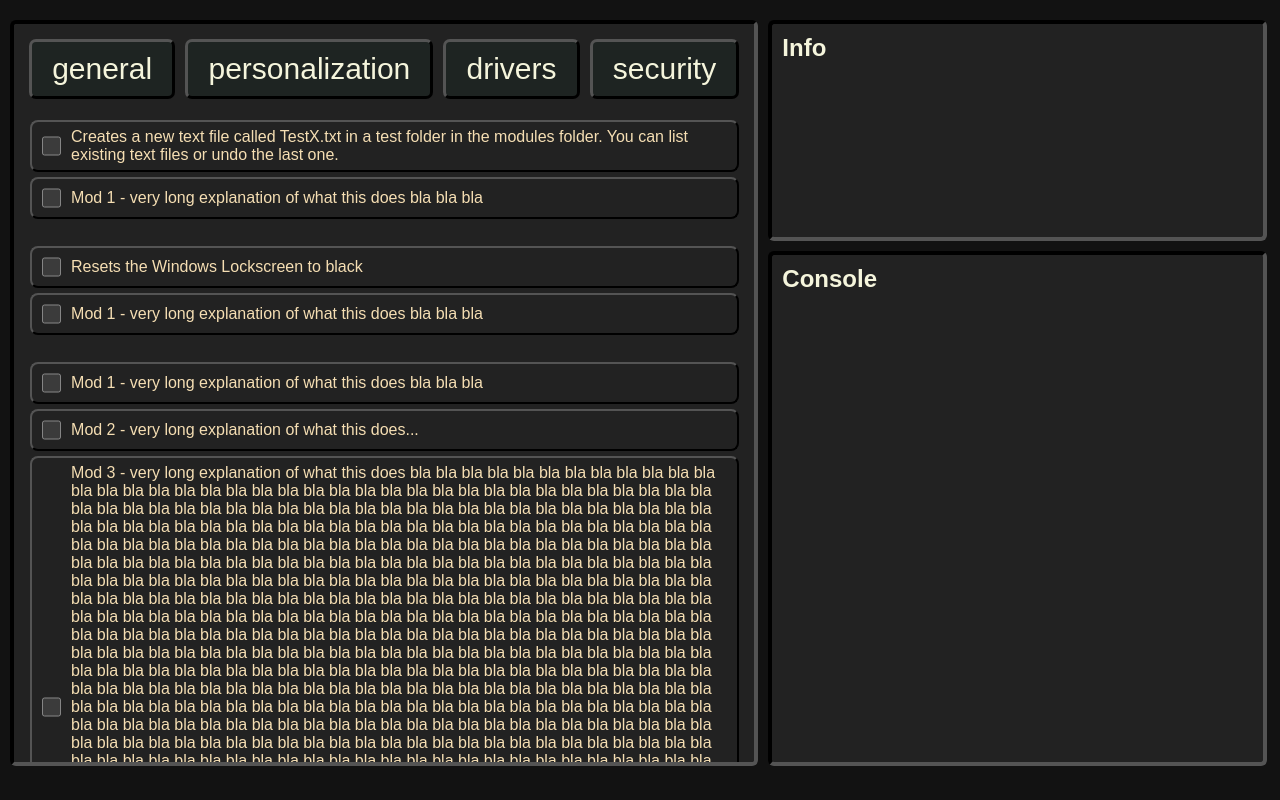
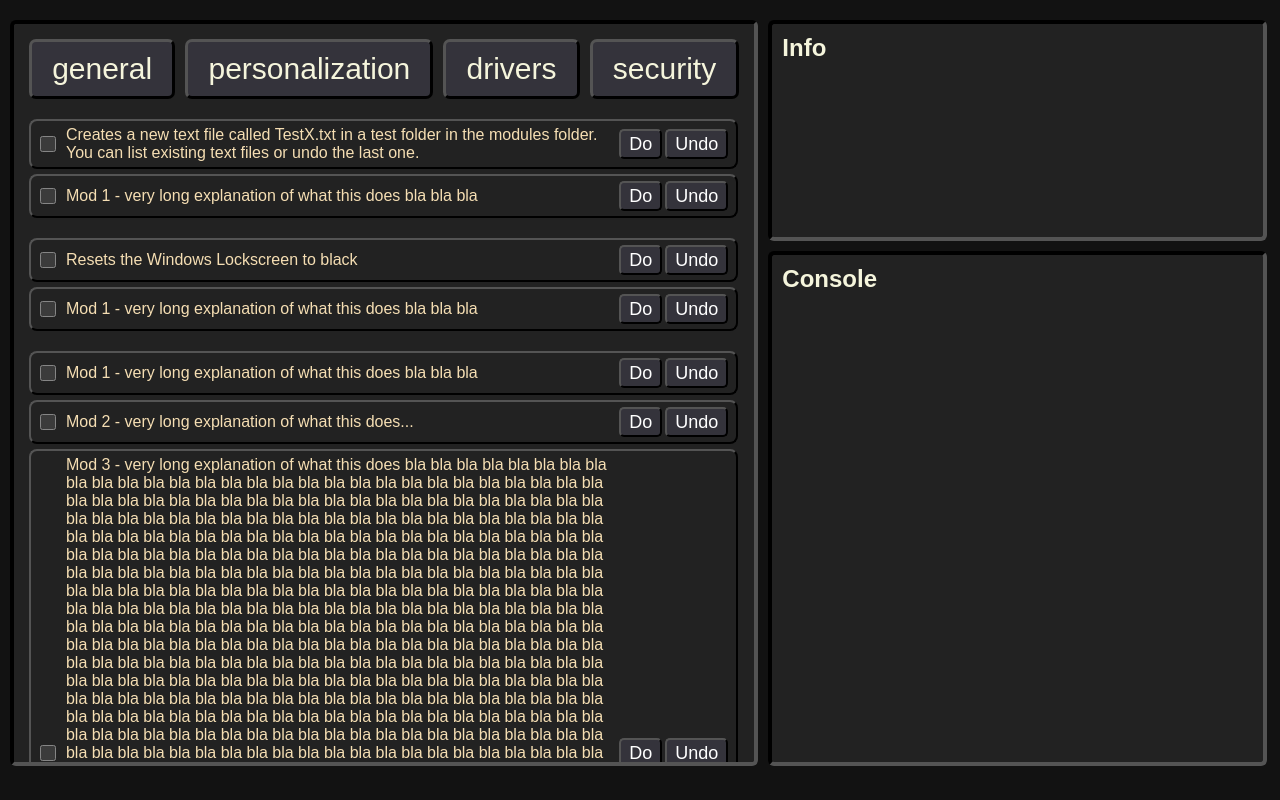
Before and after one commit to teo-lin/win-deploy, an Electron app: page interface/index.html in a window 1280 px wide. Drawn offline with Linux system fonts and the light colour scheme.

Commit message:
do-undo buttons

```diff
--- a/interface/panel1.js
+++ b/interface/panel1.js
@@ -30,13 +30,13 @@ function generateHtml(jsonData) {
 function generateModsList(jsonData, tabName) {
     const checkboxesDiv = document.createElement("div")
     jsonData.forEach((checkbox) => {
-        const checkboxElement = createModElement(checkbox, tabName)
+        const checkboxElement = addModElement(checkbox, tabName)
         checkboxesDiv.appendChild(checkboxElement)
     })
     return checkboxesDiv.querySelectorAll(".mod")
 }
 
-function createModElement(checkbox, tabName) {
+function addModElementOld(checkbox, tabName) {
     const checkboxElement = document.createElement("div")
     checkboxElement.classList.add("mod")
     checkboxElement.innerHTML = `
@@ -44,6 +44,18 @@ function createModElement(checkbox, tabName) {
       <label for="${checkbox.id}">${checkbox.info}</label>
     `
     return checkboxElement
+}
+
+function addModElement(checkbox, tabName) {
+    const modElement = document.createElement("div")
+    modElement.classList.add("mod")
+    modElement.innerHTML = `
+      <input type="checkbox" id="${checkbox.file}" data-tab-name="${tabName}">
+      <label for="${checkbox.id}">${checkbox.info}</label>
+      <button class="modbutton" onclick="applyMod('${checkbox.file}')">Do</button>
+      <button class="modbutton" onclick="undoMod('${checkbox.file}')">Undo</button>
+    `
+    return modElement
 }
 
 function attachEvents() {
@@ -67,6 +79,16 @@ function handleModMouseEnter(mod) {
     mod.hoverTimeout = setTimeout(() => {
         mod.dispatchEvent(mod.longHoverEvent)
     }, 1000)
+}
+
+function applyMod(modFile) {
+    // TODO: add code to apply the mod
+    console.log(`Applying mod ${modFile}...`)
+}
+
+function undoMod(modFile) {
+    // TODO: add code to undo the mod
+    console.log(`Undoing mod ${modFile}...`)
 }
 
 function handleLongHover(mod) {
--- a/interface/styles.css
+++ b/interface/styles.css
@@ -1,4 +1,5 @@
-html, body {
+html,
+body {
   height: 100%;
   margin: 0;
   font-family: Arial, sans-serif;
@@ -57,7 +58,7 @@ html, body {
   margin: 0;
   padding: 0;
   font-family: 'Courier New', Courier, monospace;
-  font-size: 12px;
+  font-size: 11px;
   color: powderblue;
 }
 
@@ -77,15 +78,15 @@ html, body {
   font-size: 30px;
   color: beige;
   margin: 5px;
-  background-color: #1e2422;
-  transition: background-color 0.2s ease;
+  background-color: #34333b;
   border-radius: 7px;
   height: 60px;
 }
 
 .tab button:hover,
-.mod:hover {
-  background-color: #363636;
+.modbutton:hover {
+  background-color: #341f17;
+  transition: background-color 0.2s ease;
 }
 
 .tab button.active {
@@ -97,10 +98,9 @@ html, body {
 .mod {
   color: dimgray;
   border-radius: 8px;
-  padding: 6px;
-  margin: 5px 15px 5px 0px;
+  padding: 5px;
+  margin: 5px 15px 0px 0px;
   align-content: center;
-  transition: background-color 0.2s;
 }
 
 .mod {
@@ -122,3 +122,18 @@ html, body {
   display: inline-block;
   width: 100%;
 }
+
+.mod:hover label {
+  color: coral;
+  transition: color 0.1s;
+}
+
+/* -------------MOD BUTTONS ------------- */
+.modbutton {
+  border: 2px outset #000;
+  background-color: #34333b;
+  border-radius: 5px;
+  font-size: 18px;
+  padding: 3px 8px 2px 8px;
+  margin: 0 3px 0 0;
+}
```
